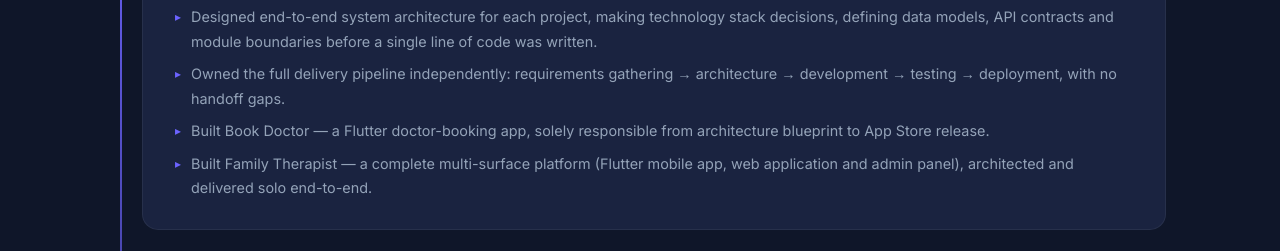
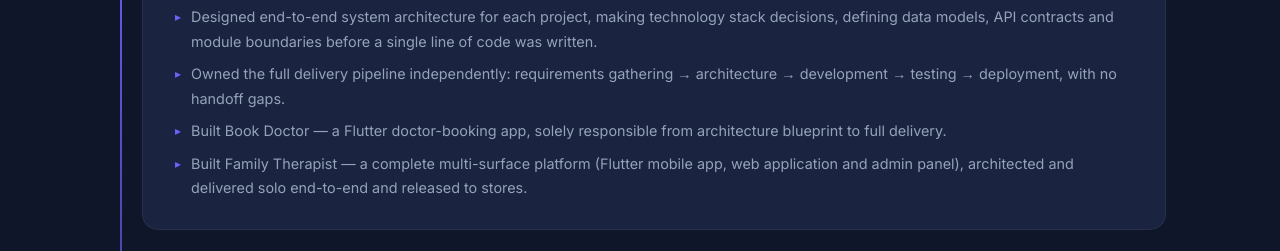
Before and after one commit to samarhany/samar-portfolio, a website: page public/index.html in a window 1280 px wide. Shown: the part 2567-2818 px from the top of the page. Drawn offline with Linux system fonts and the light colour scheme.

Commit message:
Fix store release mention: remove from Book Doctor, add to Family Therapist

```diff
--- a/public/index.html
+++ b/public/index.html
@@ -163,8 +163,8 @@
               <li>Engaged directly with clients to understand business goals, pain points and workflows — then translated them into clear technical requirements and scalable software solutions.</li>
               <li>Designed end-to-end system architecture for each project, making technology stack decisions, defining data models, API contracts and module boundaries before a single line of code was written.</li>
               <li>Owned the full delivery pipeline independently: requirements gathering → architecture → development → testing → deployment, with no handoff gaps.</li>
-              <li>Built Book Doctor — a Flutter doctor-booking app, solely responsible from architecture blueprint to App Store release.</li>
-              <li>Built Family Therapist — a complete multi-surface platform (Flutter mobile app, web application and admin panel), architected and delivered solo end-to-end.</li>
+              <li>Built Book Doctor — a Flutter doctor-booking app, solely responsible from architecture blueprint to full delivery.</li>
+              <li>Built Family Therapist — a complete multi-surface platform (Flutter mobile app, web application and admin panel), architected and delivered solo end-to-end and released to stores.</li>
             </ul>
           </div>
         </div>
```
